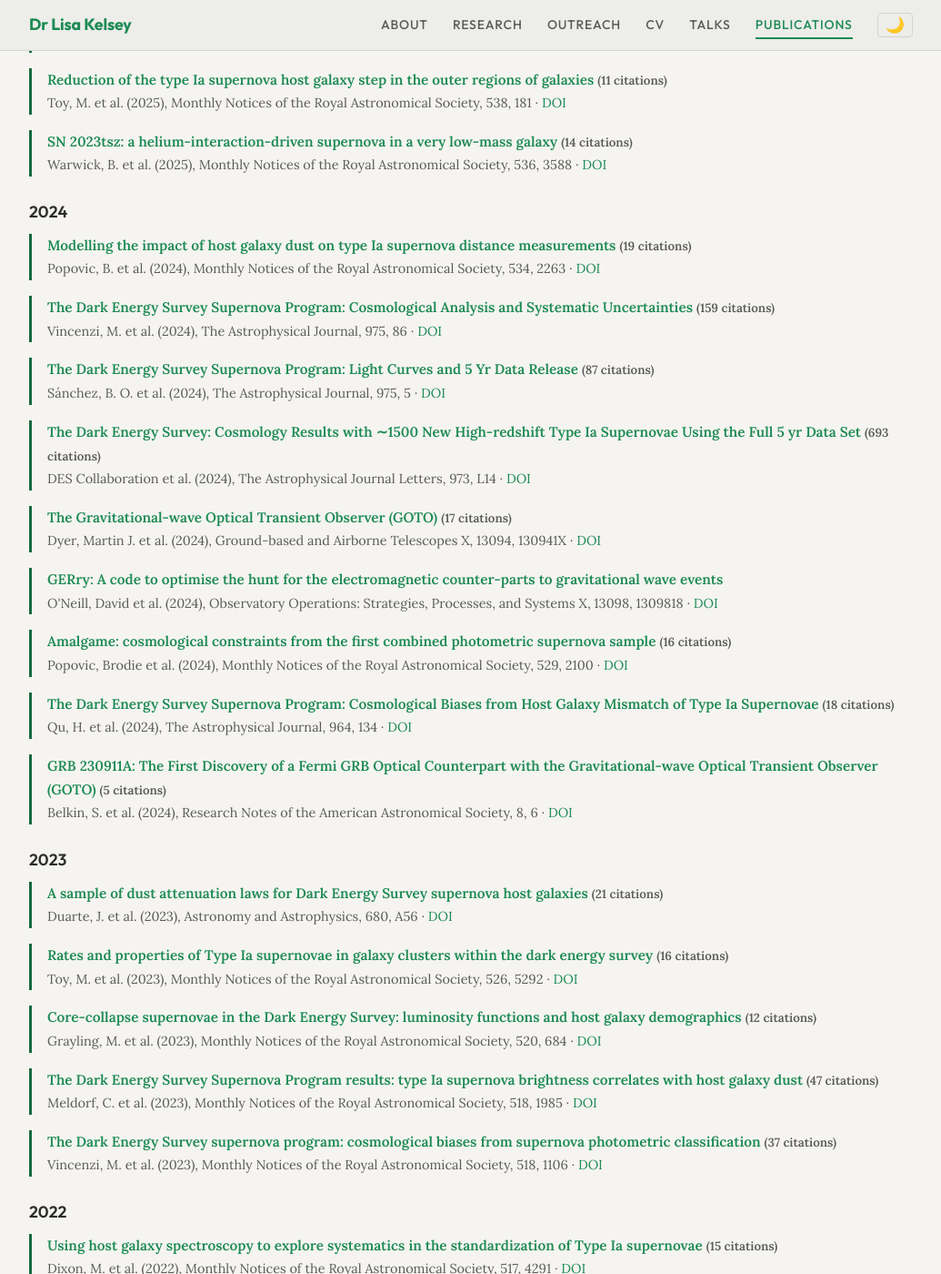
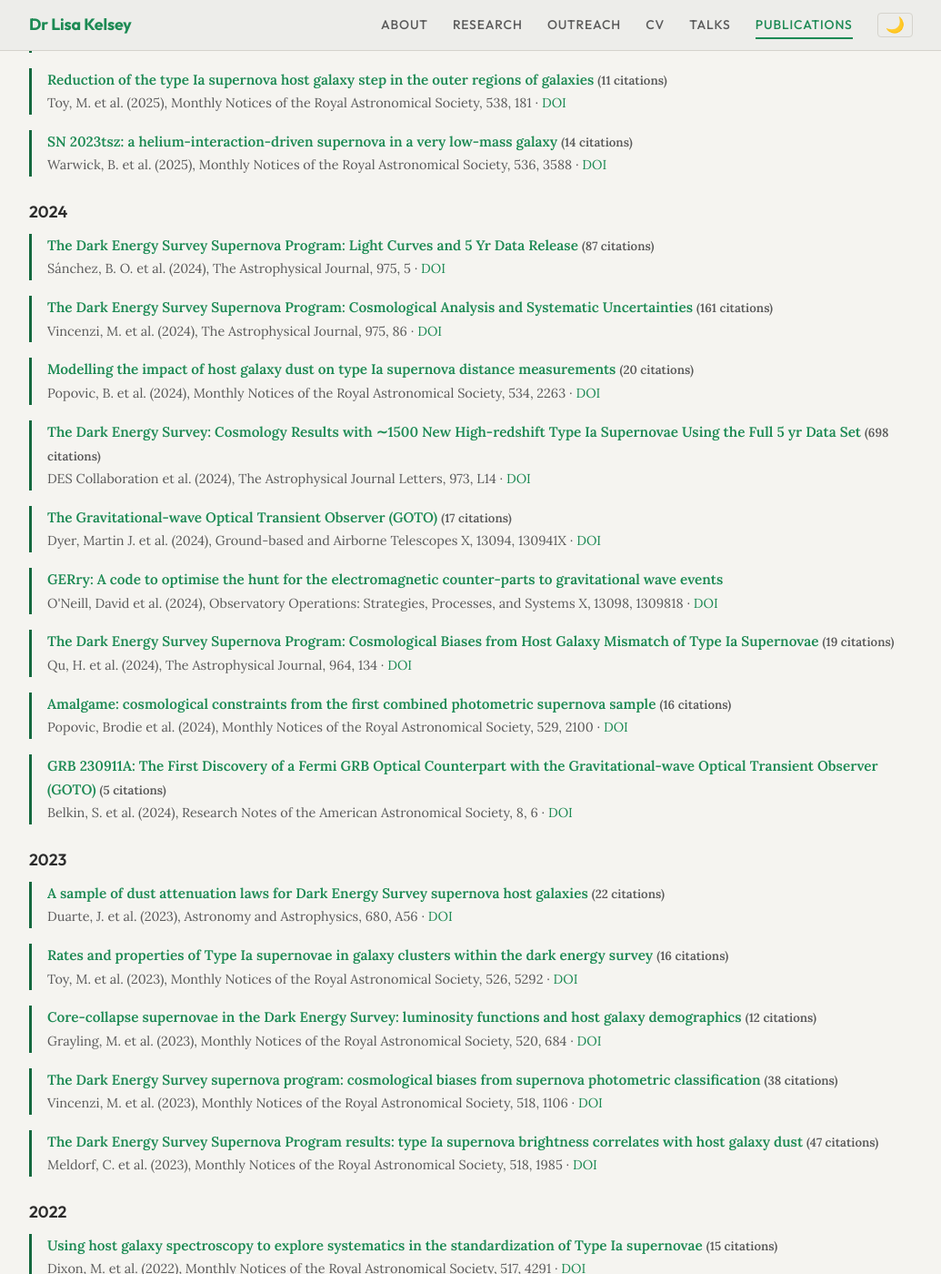
Before and after one commit to LKelsey/LKelsey.github.io, a Jekyll site: the page built from publications.md, in a window 1280 px wide and 1400 px high, scrolled down 1930 px. Shown: the whole window at 91% size, without its empty margins (122-1157 px from the left). Built offline with Jekyll 4.4.1, drawn with Linux system fonts in a browser that asks for light colours; part of the change alters nothing that is shown; some of the changed text lies outside the part shown.

Commit message:
Auto-update publications from ADS

```diff
--- a/_data/publications.yml
+++ b/_data/publications.yml
@@ -1,4 +1,4 @@
-# Auto-generated from ADS library on 2026-10-07 12:26 UTC
+# Auto-generated from ADS library on 2026-10-08 12:35 UTC
 # Do not edit manually
 
 first_author:
@@ -52,7 +52,7 @@ coauthor:
       journal: "Monthly Notices of the Royal Astronomical Society"
       url: https://ui.adsabs.harvard.edu/abs/2026MNRAS.tmp.1623S/abstract
       bibcode: "2026MNRAS.tmp.1623S"
-      citations: 6
+      citations: 7
       doi: https://doi.org/10.1093/mnras/stag1739
     - title: "On the origin of the environmental dependence of SN Ia magnitudes: A BayeSN view of the ZTF SN Ia DR2"
       authors: "Ginolin, Madeleine et al."
@@ -76,7 +76,7 @@ coauthor:
       journal: "Monthly Notices of the Royal Astronomical Society, 549, stag797"
       url: https://ui.adsabs.harvard.edu/abs/2026MNRAS.549ag797W/abstract
       bibcode: "2026MNRAS.549ag797W"
-      citations: 8
+      citations: 9
       doi: https://doi.org/10.1093/mnras/stag797
     - title: "FlowSN: neural simulation-based inference under realistic selection effects applied to supernova cosmology"
       authors: "Boyd, Benjamin M. et al."
@@ -92,7 +92,7 @@ coauthor:
       journal: "Monthly Notices of the Royal Astronomical Society, 548, stag632"
       url: https://ui.adsabs.harvard.edu/abs/2026MNRAS.548ag632P/abstract
       bibcode: "2026MNRAS.548ag632P"
-      citations: 151
+      citations: 154
       doi: https://doi.org/10.1093/mnras/stag632
     - title: "SN 2024cld: unveiling the complex mass-loss histories of evolved supergiant progenitors to core collapse supernovae"
       authors: "Killestein, T. L. et al."
@@ -140,7 +140,7 @@ coauthor:
       journal: "The Astrophysical Journal, 992, 158"
       url: https://ui.adsabs.harvard.edu/abs/2025ApJ...992..158F/abstract
       bibcode: "2025ApJ...992..158F"
-      citations: 33
+      citations: 35
       doi: https://doi.org/10.3847/1538-4357/adff4e
     - title: "GOTO065054+593624: An 8.5 mag amplitude dwarf nova identified in real time via Kilonova Seekers"
       authors: "Killestein, T. L. et al."
@@ -174,22 +174,6 @@ coauthor:
       bibcode: "2025MNRAS.536.3588W"
       citations: 14
       doi: https://doi.org/10.1093/mnras/stae2784
-    - title: "Modelling the impact of host galaxy dust on type Ia supernova distance measurements"
-      authors: "Popovic, B. et al."
-      year: 2024
-      journal: "Monthly Notices of the Royal Astronomical Society, 534, 2263"
-      url: https://ui.adsabs.harvard.edu/abs/2024MNRAS.534.2263P/abstract
-      bibcode: "2024MNRAS.534.2263P"
-      citations: 19
-      doi: https://doi.org/10.1093/mnras/stae2164
-    - title: "The Dark Energy Survey Supernova Program: Cosmological Analysis and Systematic Uncertainties"
-      authors: "Vincenzi, M. et al."
-      year: 2024
-      journal: "The Astrophysical Journal, 975, 86"
-      url: https://ui.adsabs.harvard.edu/abs/2024ApJ...975...86V/abstract
-      bibcode: "2024ApJ...975...86V"
-      citations: 159
-      doi: https://doi.org/10.3847/1538-4357/ad5e6c
     - title: "The Dark Energy Survey Supernova Program: Light Curves and 5 Yr Data Release"
       authors: "Sánchez, B. O. et al."
       year: 2024
@@ -198,13 +182,29 @@ coauthor:
       bibcode: "2024ApJ...975....5S"
       citations: 87
       doi: https://doi.org/10.3847/1538-4357/ad739a
+    - title: "The Dark Energy Survey Supernova Program: Cosmological Analysis and Systematic Uncertainties"
+      authors: "Vincenzi, M. et al."
+      year: 2024
+      journal: "The Astrophysical Journal, 975, 86"
+      url: https://ui.adsabs.harvard.edu/abs/2024ApJ...975...86V/abstract
+      bibcode: "2024ApJ...975...86V"
+      citations: 161
+      doi: https://doi.org/10.3847/1538-4357/ad5e6c
+    - title: "Modelling the impact of host galaxy dust on type Ia supernova distance measurements"
+      authors: "Popovic, B. et al."
+      year: 2024
+      journal: "Monthly Notices of the Royal Astronomical Society, 534, 2263"
+      url: https://ui.adsabs.harvard.edu/abs/2024MNRAS.534.2263P/abstract
+      bibcode: "2024MNRAS.534.2263P"
+      citations: 20
+      doi: https://doi.org/10.1093/mnras/stae2164
     - title: "The Dark Energy Survey: Cosmology Results with ∼1500 New High-redshift Type Ia Supernovae Using the Full 5 yr Data Set"
       authors: "DES Collaboration et al."
       year: 2024
       journal: "The Astrophysical Journal Letters, 973, L14"
       url: https://ui.adsabs.harvard.edu/abs/2024ApJ...973L..14D/abstract
       bibcode: "2024ApJ...973L..14D"
-      citations: 693
+      citations: 698
       doi: https://doi.org/10.3847/2041-8213/ad6f9f
     - title: "The Gravitational-wave Optical Transient Observer (GOTO)"
       authors: "Dyer, Martin J. et al."
@@ -222,6 +222,14 @@ coauthor:
       bibcode: "2024SPIE13098E..18O"
       citations: 0
       doi: https://doi.org/10.1117/12.3018319
+    - title: "The Dark Energy Survey Supernova Program: Cosmological Biases from Host Galaxy Mismatch of Type Ia Supernovae"
+      authors: "Qu, H. et al."
+      year: 2024
+      journal: "The Astrophysical Journal, 964, 134"
+      url: https://ui.adsabs.harvard.edu/abs/2024ApJ...964..134Q/abstract
+      bibcode: "2024ApJ...964..134Q"
+      citations: 19
+      doi: https://doi.org/10.3847/1538-4357/ad251d
     - title: "Amalgame: cosmological constraints from the first combined photometric supernova sample"
       authors: "Popovic, Brodie et al."
       year: 2024
@@ -230,14 +238,6 @@ coauthor:
       bibcode: "2024MNRAS.529.2100P"
       citations: 16
       doi: https://doi.org/10.1093/mnras/stae420
-    - title: "The Dark Energy Survey Supernova Program: Cosmological Biases from Host Galaxy Mismatch of Type Ia Supernovae"
-      authors: "Qu, H. et al."
-      year: 2024
-      journal: "The Astrophysical Journal, 964, 134"
-      url: https://ui.adsabs.harvard.edu/abs/2024ApJ...964..134Q/abstract
-      bibcode: "2024ApJ...964..134Q"
-      citations: 18
-      doi: https://doi.org/10.3847/1538-4357/ad251d
     - title: "GRB 230911A: The First Discovery of a Fermi GRB Optical Counterpart with the Gravitational-wave Optical Transient Observer (GOTO)"
       authors: "Belkin, S. et al."
       year: 2024
@@ -252,7 +252,7 @@ coauthor:
       journal: "Astronomy and Astrophysics, 680, A56"
       url: https://ui.adsabs.harvard.edu/abs/2023A&A...680A..56D/abstract
       bibcode: "2023A&A...680A..56D"
-      citations: 21
+      citations: 22
       doi: https://doi.org/10.1051/0004-6361/202346534
     - title: "Rates and properties of Type Ia supernovae in galaxy clusters within the dark energy survey"
       authors: "Toy, M. et al."
@@ -270,6 +270,14 @@ coauthor:
       bibcode: "2023MNRAS.520..684G"
       citations: 12
       doi: https://doi.org/10.1093/mnras/stad056
+    - title: "The Dark Energy Survey supernova program: cosmological biases from supernova photometric classification"
+      authors: "Vincenzi, M. et al."
+      year: 2023
+      journal: "Monthly Notices of the Royal Astronomical Society, 518, 1106"
+      url: https://ui.adsabs.harvard.edu/abs/2023MNRAS.518.1106V/abstract
+      bibcode: "2023MNRAS.518.1106V"
+      citations: 38
+      doi: https://doi.org/10.1093/mnras/stac1404
     - title: "The Dark Energy Survey Supernova Program results: type Ia supernova brightness correlates with host galaxy dust"
       authors: "Meldorf, C. et al."
       year: 2023
@@ -278,14 +286,6 @@ coauthor:
       bibcode: "2023MNRAS.518.1985M"
       citations: 47
       doi: https://doi.org/10.1093/mnras/stac3056
-    - title: "The Dark Energy Survey supernova program: cosmological biases from supernova photometric classification"
-      authors: "Vincenzi, M. et al."
-      year: 2023
-      journal: "Monthly Notices of the Royal Astronomical Society, 518, 1106"
-      url: https://ui.adsabs.harvard.edu/abs/2023MNRAS.518.1106V/abstract
-      bibcode: "2023MNRAS.518.1106V"
-      citations: 37
-      doi: https://doi.org/10.1093/mnras/stac1404
     - title: "Using host galaxy spectroscopy to explore systematics in the standardization of Type Ia supernovae"
       authors: "Dixon, M. et al."
       year: 2022
@@ -300,7 +300,7 @@ coauthor:
       journal: "The Astrophysical Journal, 938, 110"
       url: https://ui.adsabs.harvard.edu/abs/2022ApJ...938..110B/abstract
       bibcode: "2022ApJ...938..110B"
-      citations: 1563
+      citations: 1569
       doi: https://doi.org/10.3847/1538-4357/ac8e04
     - title: "Measuring Cosmological Parameters with Type Ia Supernovae in redMaGiC Galaxies"
       authors: "Chen, R. et al."
@@ -316,7 +316,7 @@ coauthor:
       journal: "Monthly Notices of the Royal Astronomical Society, 515, 4587"
       url: https://ui.adsabs.harvard.edu/abs/2022MNRAS.515.4587W/abstract
       bibcode: "2022MNRAS.515.4587W"
-      citations: 46
+      citations: 47
       doi: https://doi.org/10.1093/mnras/stac1984
     - title: "The dark energy survey 5-yr photometrically identified type Ia supernovae"
       authors: "Möller, A. et al."
@@ -324,7 +324,7 @@ coauthor:
       journal: "Monthly Notices of the Royal Astronomical Society, 514, 5159"
       url: https://ui.adsabs.harvard.edu/abs/2022MNRAS.514.5159M/abstract
       bibcode: "2022MNRAS.514.5159M"
-      citations: 48
+      citations: 49
       doi: https://doi.org/10.1093/mnras/stac1691
     - title: "Cosmological Results from the RAISIN Survey: Using Type Ia Supernovae in the Near Infrared as a Novel Path to Measure the Dark Energy Equation of State"
       authors: "Jones, D. O. et al."
@@ -340,16 +340,8 @@ coauthor:
       journal: "Monthly Notices of the Royal Astronomical Society, 506, 3330"
       url: https://ui.adsabs.harvard.edu/abs/2021MNRAS.506.3330W/abstract
       bibcode: "2021MNRAS.506.3330W"
-      citations: 72
+      citations: 75
       doi: https://doi.org/10.1093/mnras/stab1943
-    - title: "The Dark Energy Survey supernova programme: modelling selection efficiency and observed core-collapse supernova contamination"
-      authors: "Vincenzi, M. et al."
-      year: 2021
-      journal: "Monthly Notices of the Royal Astronomical Society, 505, 2819"
-      url: https://ui.adsabs.harvard.edu/abs/2021MNRAS.505.2819V/abstract
-      bibcode: "2021MNRAS.505.2819V"
-      citations: 46
-      doi: https://doi.org/10.1093/mnras/stab1353
     - title: "Understanding the extreme luminosity of DES14X2fna"
       authors: "Grayling, M. et al."
       year: 2021
@@ -358,6 +350,14 @@ coauthor:
       bibcode: "2021MNRAS.505.3950G"
       citations: 8
       doi: https://doi.org/10.1093/mnras/stab1478
+    - title: "The Dark Energy Survey supernova programme: modelling selection efficiency and observed core-collapse supernova contamination"
+      authors: "Vincenzi, M. et al."
+      year: 2021
+      journal: "Monthly Notices of the Royal Astronomical Society, 505, 2819"
+      url: https://ui.adsabs.harvard.edu/abs/2021MNRAS.505.2819V/abstract
+      bibcode: "2021MNRAS.505.2819V"
+      citations: 47
+      doi: https://doi.org/10.1093/mnras/stab1353
     - title: "The host galaxies of 106 rapidly evolving transients discovered by the Dark Energy Survey"
       authors: "Wiseman, P. et al."
       year: 2020
```
